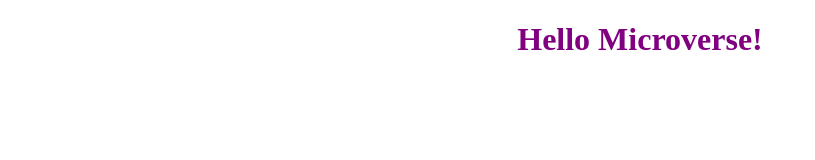
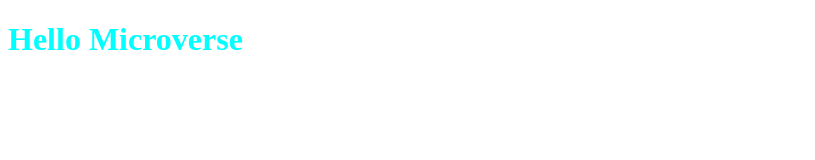
Before and after one commit to TayyabKM/Hello-Microverse-, a plain HTML site: page index.html in a window 1280 px wide. Shown: the whole page, without its empty margins (0-815 px from the left). Drawn offline with Linux system fonts and the light colour scheme.

Commit message:
Second Task Completed

```diff
--- a/index.html
+++ b/index.html
@@ -1,10 +1,13 @@
 <!DOCTYPE html>
-<html>
+<html lang="en">
+<head>
+  <meta charset="UTF-8">
+  <meta http-equiv="X-UA-Compatible" content="IE=edge">
+  <meta name="viewport" content="width=device-width, initial-scale=1.0">
+  <link rel="stylesheet" href="style.css">
+  <title>Hellomicroverse</title>
+</head>
 <body>
-
-  <link rel="stylesheet" href="style.css">
-<h1 >Hello Microverse!</h1>
-
-
+  <h1 class="header">Hello Microverse</h1>
 </body>
 </html>
--- a/style.css
+++ b/style.css
@@ -1,22 +1,3 @@
-<!DOCTYPE html>
-<html>
-<head>
-<style>
-body {
-  background-color: pink;
+.header{
+  color: aqua;
 }
-
-h1 {
-  color: purple;
-  text-align: center;
-}
-
-</style>
-</head>
-<body>
-
-
-
-
-</body>
-</html>
```
